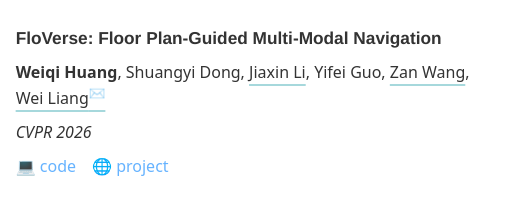
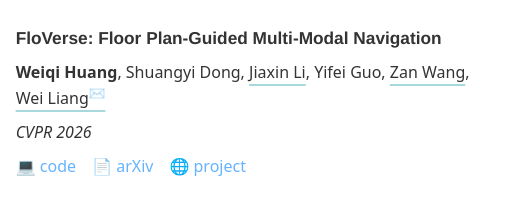
Before and after one commit to wikiahuang/wikiahuang.github.io, a plain HTML site: page index.html in a window 1280 px wide. Shown: the part 1050-1255 px from the top of the page, 643-1167 px from the left. Drawn offline with Linux system fonts and the light colour scheme; files whose address does not match are found by name.

Commit message:
Add FloVerse arXiv link

```diff
--- a/index.html
+++ b/index.html
@@ -275,6 +275,7 @@ html{--accent-color: rgb(79,177,186);--accent-color-faded: rgba(79, 177, 186, 0.
       <p class="research-venue"><em>CVPR 2026</em></p>
       <p class="research-links">
         <a href="https://github.com/wikiahuang/floverse" target="_blank">💻 <span>code</span></a>
+        <a href="https://arxiv.org/html/2606.14267v1" target="_blank">📄 <span>arXiv</span></a>
         <a href="https://wikiahuang.github.io/floverse/" target="_blank">🌐 <span>project</span></a>
       </p>
     </div>
```
